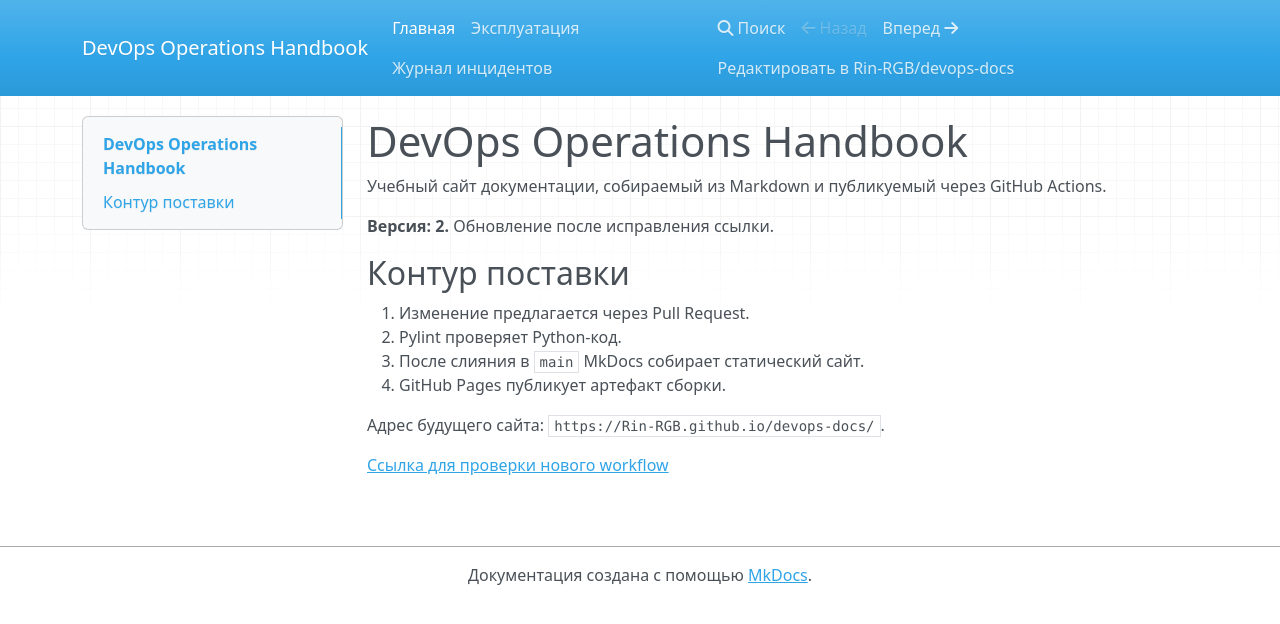
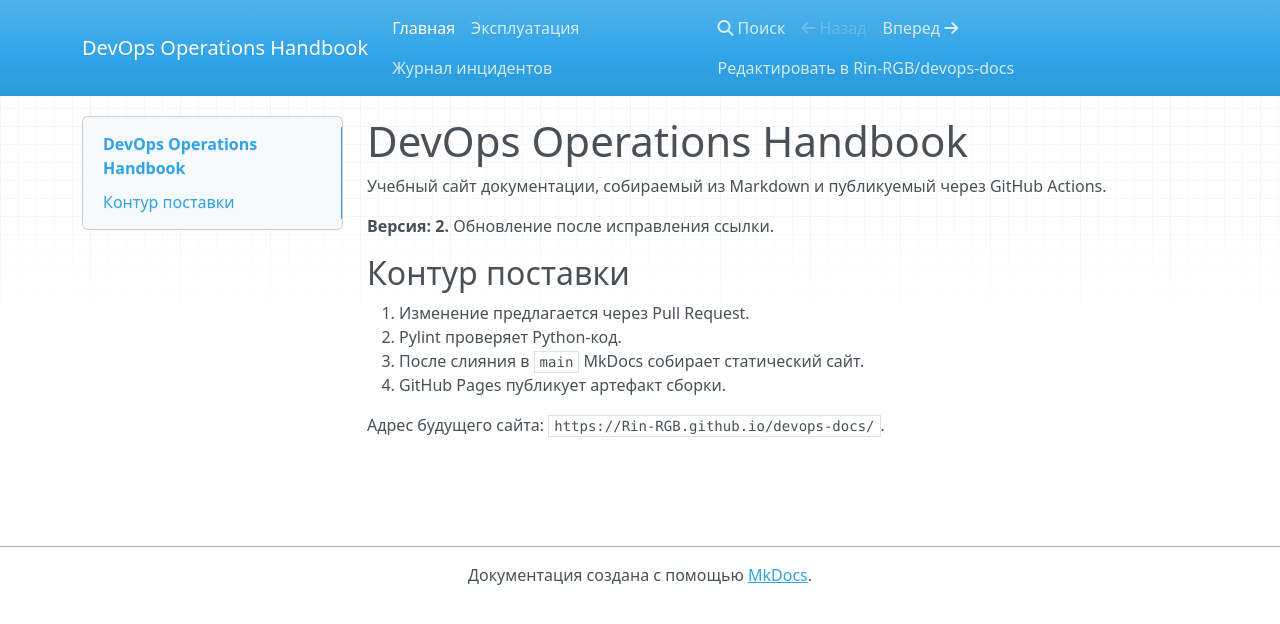
Before and after one commit to Rin-RGB/devops-docs, an MkDocs documentation site: the page built from docs/index.md, in a window 1280 px wide. Shown: the top 624 px of the page. Built offline with MkDocs 1.6.1, drawn with Linux system fonts in a browser that asks for light colours; nearby versions of some CDN libraries.

Commit message:
fix: deleted the wrong link

```diff
--- a/docs/index.md
+++ b/docs/index.md
@@ -12,5 +12,3 @@
 4. GitHub Pages публикует артефакт сборки.
 
 Адрес будущего сайта: `https://Rin-RGB.github.io/devops-docs/`.
-
-[Ссылка для проверки нового workflow](missing-page.md)
```
